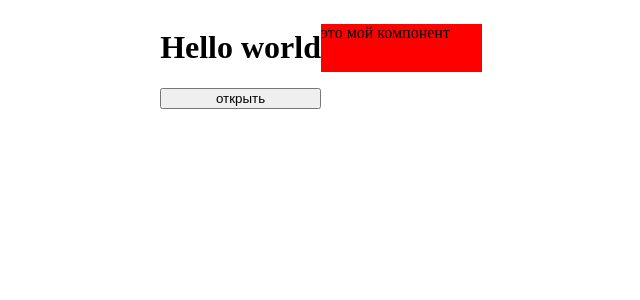
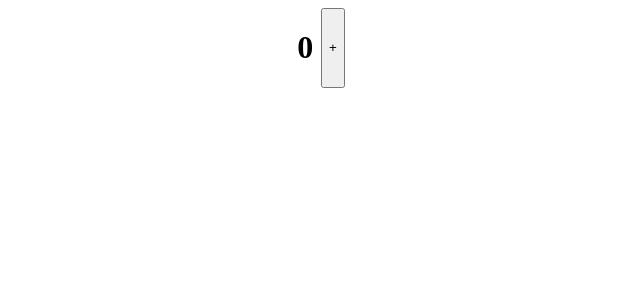
Before and after one commit to leonraz58/vue-snickers, a Vue app: page / in a window 1280 px wide. Shown: the top 300 px of the page, without its empty margins (319-959 px from the left). Built offline with nearby package versions, Linux system fonts and the light colour scheme.

Commit message:
test options api

```diff
--- a/src/App.vue
+++ b/src/App.vue
@@ -3,7 +3,6 @@ import MyHello from '@/components/MyHello.vue'
 </script>
 
 <template>
-  <h1 class="text">Hello world</h1>
   <MyHello />
 </template>
 
--- a/src/components/MyHello.vue
+++ b/src/components/MyHello.vue
@@ -1,14 +1,19 @@
-<script setup>
-alert('hello world!')
+<script>
+export default {
+  data() {
+    return {
+      count: 0,
+    }
+  },
+  methods: {
+    increment() {
+      this.count++
+    }
+  }
+}
 </script>
 
 <template>
-  <p class="text">это мой компонент</p>
-  <button>открыть</button>
+  <h1>{{ count }}</h1>
+  <button @click="increment">+</button>
 </template>
-
-<style scoped>
-.text {
-  background: red;
-}
-</style>
```
